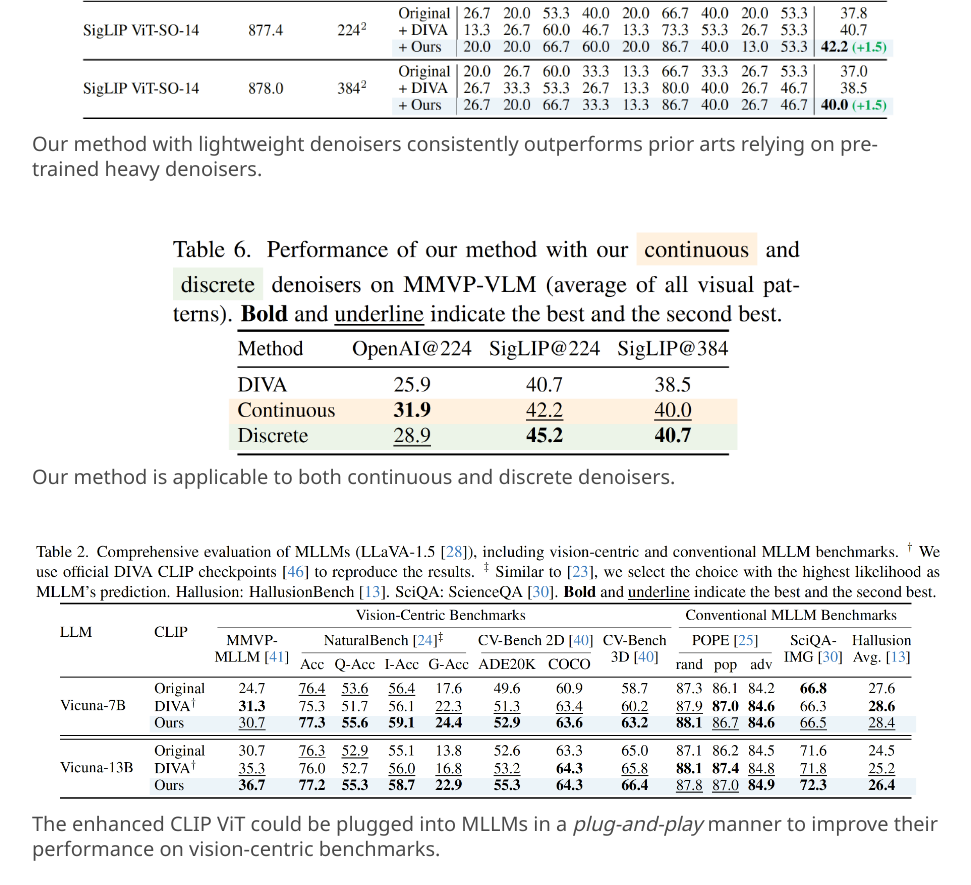
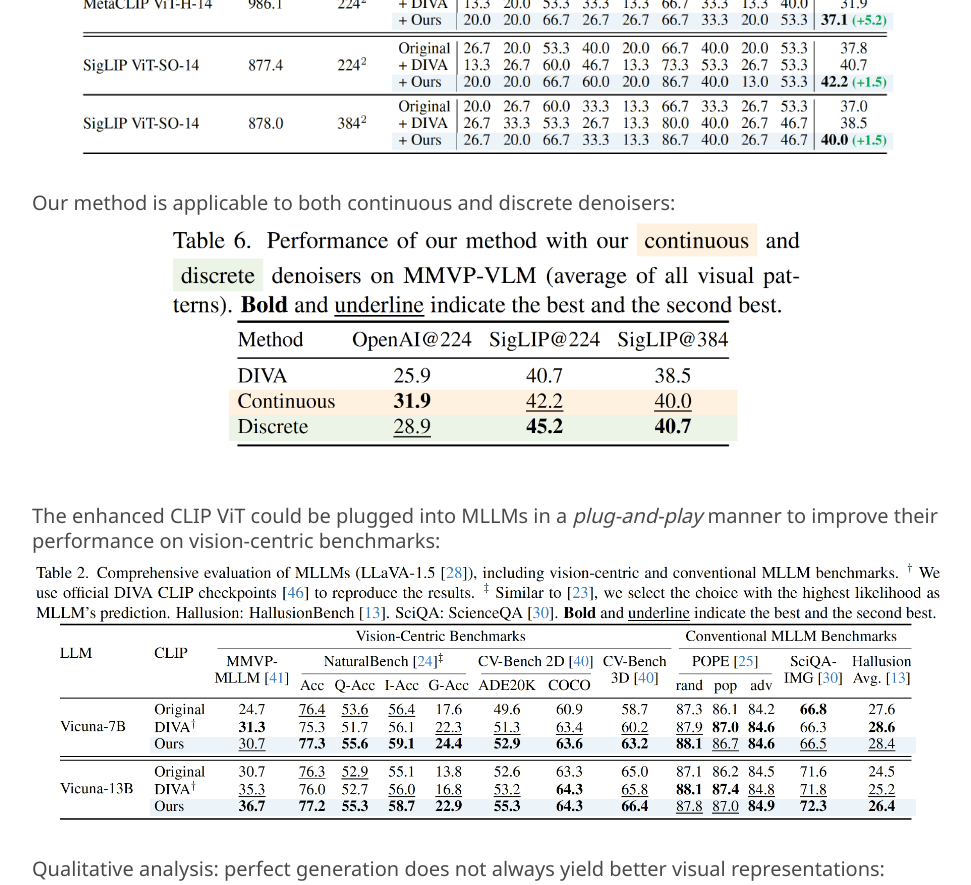
Before and after one commit to mashijie1028/gen4rep, a plain HTML site: page index.html in a window 1280 px wide. Shown: the part 3320-4205 px from the top of the page, without its empty margins (152-1123 px from the left). Drawn offline with nearby package versions, Linux system fonts and the light colour scheme; grey boxes are pictures that could not be loaded; some icons are missing; a web font is replaced by a local one.

Commit message:
Update the html file

```diff
--- a/index.html
+++ b/index.html
@@ -235,31 +235,31 @@
       <h2 class="title is-3 has-text-centered">Experiments</h2>
 
       <!-- MMVP main -->
+      <h2 class="subtitle has-text-left" style="margin-bottom: 5px;">
+        Our method with lightweight denoisers consistently outperforms prior arts relying on pre-trained heavy denoisers:
+      </h2>
       <img src="./static/images/mmvp_1.jpg" alt="MMVP main" height="100%">
-      <h2 class="subtitle has-text-left">
-        Our method with lightweight denoisers consistently outperforms prior arts relying on pre-trained heavy denoisers.
-      </h2>
-      <br>
+      <br><br>
 
       <!-- MMVP continuous/discrete -->
+      <h2 class="subtitle has-text-left" style="margin-bottom: 5px;">
+        Our method is applicable to both continuous and discrete denoisers:
+      </h2>
       <img src="./static/images/mmvp_2.jpg" alt="MMVP continuous/discrete" style="width: 70%; height: auto; display: block; margin: 0 auto;">
-      <h2 class="subtitle has-text-left">
-        Our method is applicable to both continuous and discrete denoisers.
-      </h2>
-      <br>
+      <br><br>
 
       <!-- MLLM -->
+      <h2 class="subtitle has-text-left" style="margin-bottom: 5px;">
+        The enhanced CLIP ViT could be plugged into MLLMs in a <i>plug-and-play</i> manner to improve their performance on vision-centric benchmarks:
+      </h2>
       <img src="./static/images/mllm.jpg" alt="MLLM" height="100%">
-      <h2 class="subtitle has-text-left">
-        The enhanced CLIP ViT could be plugged into MLLMs in a <i>plug-and-play</i> manner to improve their performance on vision-centric benchmarks.
-      </h2>
-      <br>
+      <br><br>
 
       <!-- Analysis -->
+      <h2 class="subtitle has-text-left" style="margin-bottom: 5px;">
+        Qualitative analysis: perfect generation does not always yield better visual representations:
+      </h2>
       <img src="./static/images/qualitative.jpg" alt="Qualitative analysis" style="width: 70%; height: auto; display: block; margin: 0 auto;">
-      <h2 class="subtitle has-text-left">
-        Qualitative analysis: perfect generation does not always yield better visual representations.
-      </h2>
     </div>
   </div>
 </section>
```
